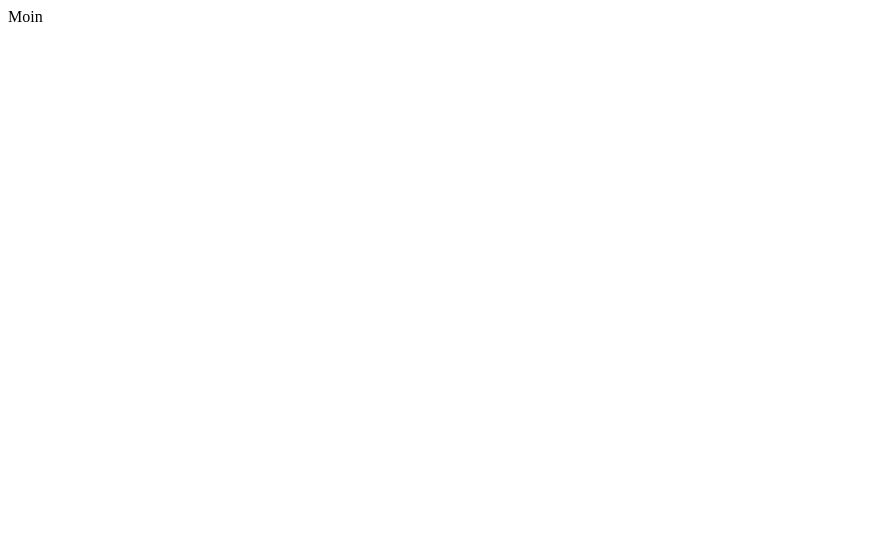
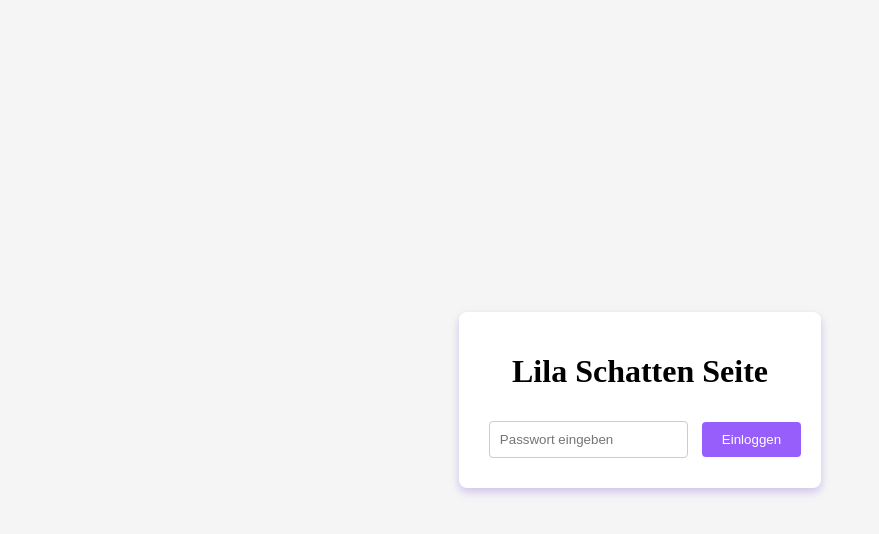
Before and after one commit to Deskilling/Website, a plain HTML site: page index.html in a window 1280 px wide. Shown: the whole page, without its empty margins (0-879 px from the left). Drawn offline with Linux system fonts and the light colour scheme.

Commit message:
Update index.html

```diff
--- a/index.html
+++ b/index.html
@@ -1 +1,61 @@
-Moin
+<!DOCTYPE html>
+<html lang="en">
+<head>
+  <meta charset="UTF-8">
+  <meta name="viewport" content="width=device-width, initial-scale=1.0">
+  <title>Lila Schatten Seite</title>
+  <style>
+    body {
+      display: flex;
+      justify-content: center;
+      align-items: center;
+      height: 100vh;
+      margin: 0;
+      background-color: #f5f5f5;
+    }
+
+    #container {
+      text-align: center;
+      padding: 20px;
+      background-color: #fff;
+      border-radius: 8px;
+      box-shadow: 0 4px 8px rgba(150, 119, 221, 0.4); /* Lila Schatten */
+    }
+
+    input {
+      padding: 10px;
+      margin: 10px;
+      border: 1px solid #ccc;
+      border-radius: 4px;
+    }
+
+    button {
+      padding: 10px 20px;
+      background-color: #975EFC;
+      color: #fff;
+      border: none;
+      border-radius: 4px;
+      cursor: pointer;
+    }
+  </style>
+</head>
+<body>
+  <div id="container">
+    <h1>Lila Schatten Seite</h1>
+    <input type="password" id="passwordInput" placeholder="Passwort eingeben">
+    <button onclick="checkPassword()">Einloggen</button>
+  </div>
+
+  <script>
+    function checkPassword() {
+      var password = document.getElementById('passwordInput').value;
+      if (password === 'passwort123') {
+        alert('Passwort korrekt! Weiterleitung...');
+        // Hier könntest du den Benutzer weiterleiten, z.B. window.location.href = 'weiterleitungs-url';
+      } else {
+        alert('Falsches Passwort. Versuche es erneut.');
+      }
+    }
+  </script>
+</body>
+</html>
```
